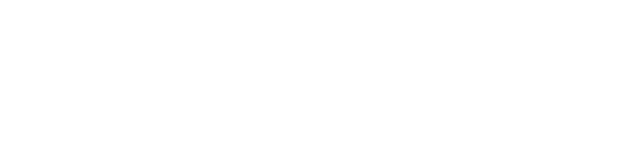
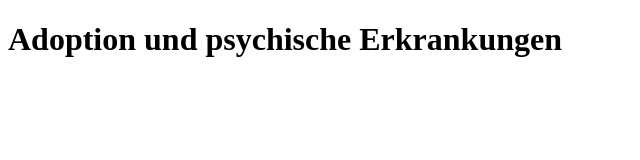
Before and after one commit to EmyRosenberger/mystory2, a plain HTML site: page mystory.html in a window 1280 px wide. Shown: the whole page, without its empty margins (0-640 px from the left). Drawn offline with Linux system fonts and the light colour scheme.

Commit message:
Adoption und psychische Erkrankungen

```diff
--- a/mystory.html
+++ b/mystory.html
@@ -7,6 +7,7 @@
     <title>Document</title>
 </head>
 <body>
+    <h1>Adoption und psychische Erkrankungen</h1>
 
 </body>
 </html>
```
